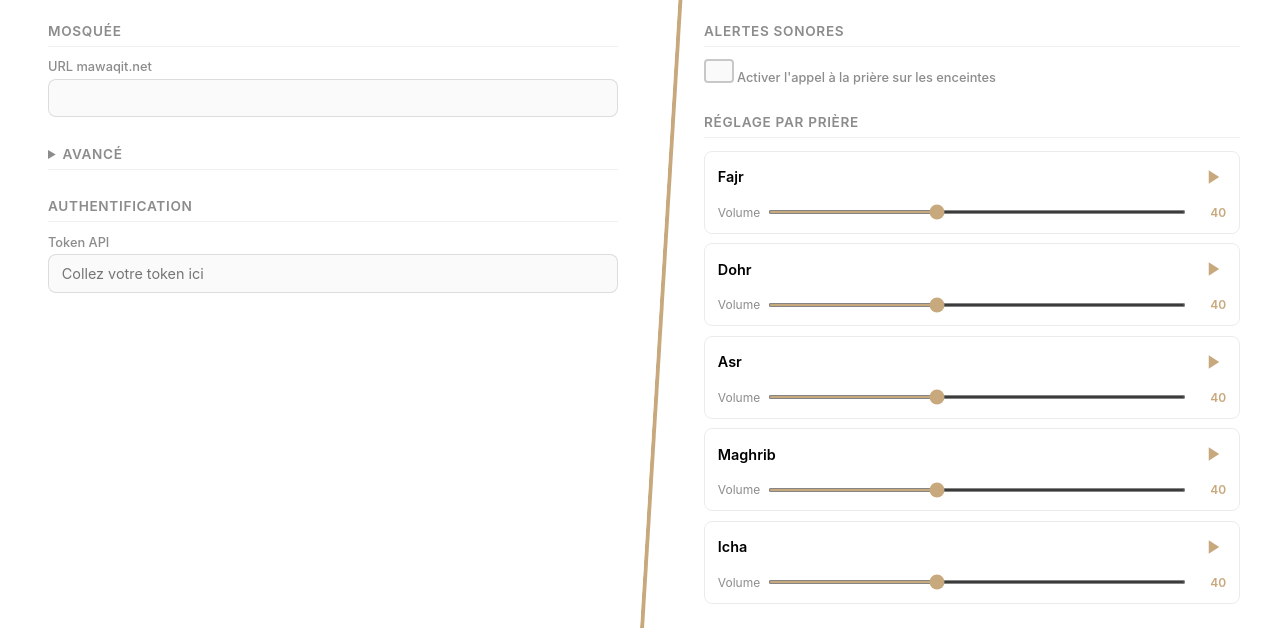
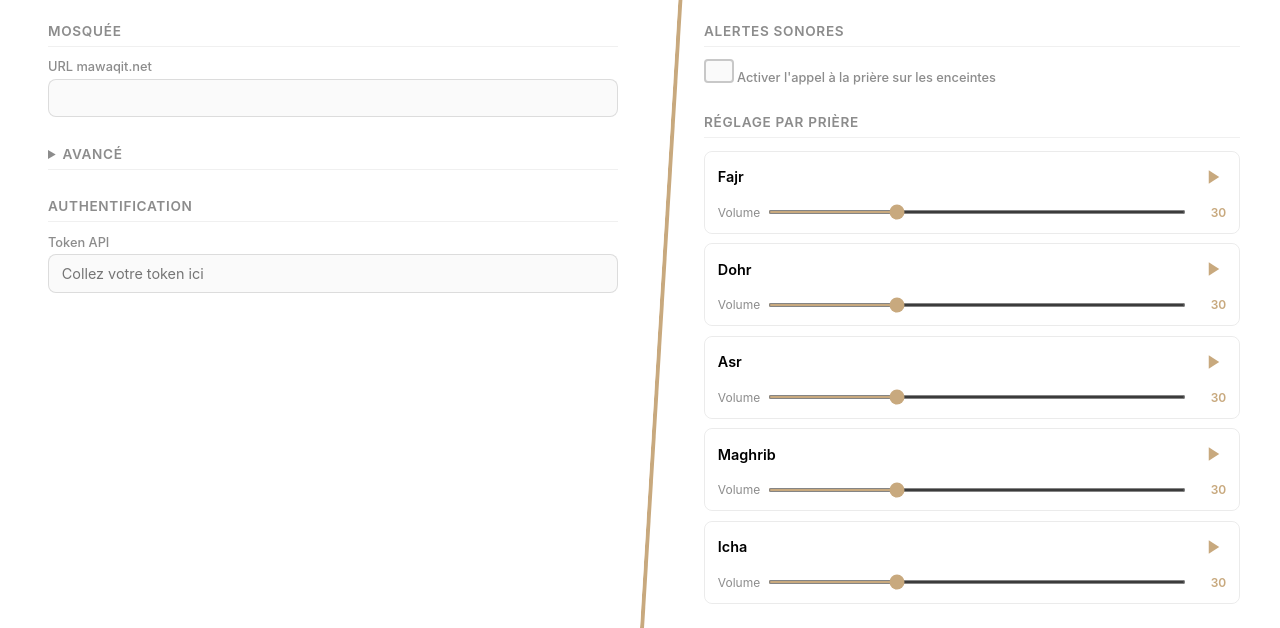
Before and after one commit to sebauvray/adhan, a FastAPI app: template web/templates/settings.html in a window 1280 px wide. Shown: the part 172-800 px from the top of the page. Run offline with FastAPI, Linux system fonts and the light colour scheme; the template is opened without the code that fills it, so the values that code supplies are empty; parts of the project's set-up code (start-up, migrations or seed data) failed here and were passed over.

Commit message:
Remove unused default volume input and set prayer volume default to 30
The global "Volume par défaut" field in settings was redundant since each
prayer already has its own volume slider. Default volume lowered from 40
to 30 across all layers (schema, backend, frontend, shell script).

```diff
--- a/db/config.py
+++ b/db/config.py
@@ -107,7 +107,7 @@ def validate_token(token):
         return False
 
 
-def get_prayer_volume(prayer, default=40):
+def get_prayer_volume(prayer, default=30):
     try:
         conn = _connect()
         cur = conn.execute("SELECT volume FROM prayer_config WHERE prayer = ?", (prayer,))
--- a/db/schema.py
+++ b/db/schema.py
@@ -25,7 +25,7 @@ CREATE TABLE IF NOT EXISTS homepods (
 
 CREATE TABLE IF NOT EXISTS prayer_config (
     prayer TEXT PRIMARY KEY,
-    volume INTEGER NOT NULL DEFAULT 40
+    volume INTEGER NOT NULL DEFAULT 30
 );
 
 CREATE TABLE IF NOT EXISTS prayer_outputs (
--- a/web/app.py
+++ b/web/app.py
@@ -352,7 +352,7 @@ async def api_test_prayer(prayer: str):
     if not outputs:
         raise HTTPException(status_code=400, detail=f"Aucune enceinte configurée pour {prayer}")
 
-    volume = get_prayer_volume(prayer, 40)
+    volume = get_prayer_volume(prayer, 30)
     base = f"http://{host}:{port}"
 
     # Get all OwnTone outputs
--- a/web/templates/settings.html
+++ b/web/templates/settings.html
@@ -265,11 +265,6 @@
                 </div>
                 <div id="upload-status" style="font-size:0.75rem;margin-top:0.3rem"></div>
               </div>
-              <div class="form-group">
-                <label for="adhan_volume">Volume par défaut</label>
-                <span class="save-indicator" id="save-adhan_volume">Sauvegardé</span>
-                <input type="number" id="adhan_volume" data-table="owntone" data-key="ADHAN_VOLUME" min="0" max="100">
-              </div>
             </div>
             <p style="margin-top:0.5rem;font-size:0.8rem">
               <a id="owntone-link" href="#" target="_blank" class="link-action">
@@ -462,7 +457,7 @@
 
         container.innerHTML = PRAYERS.map(prayer => {
           const selectedIds = (prayerOutputs[prayer] || []).map(o => o.id);
-          const volume = prayerVolumes[prayer] ?? 40;
+          const volume = prayerVolumes[prayer] ?? 30;
           return `
             <div class="prayer-config-card" data-prayer="${prayer}">
               <div class="prayer-config-header">
```
Also changed, not shown: 1 other file.
